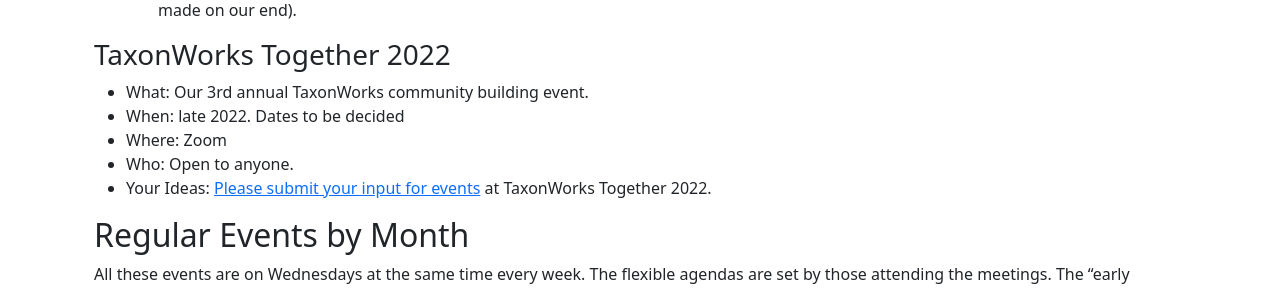
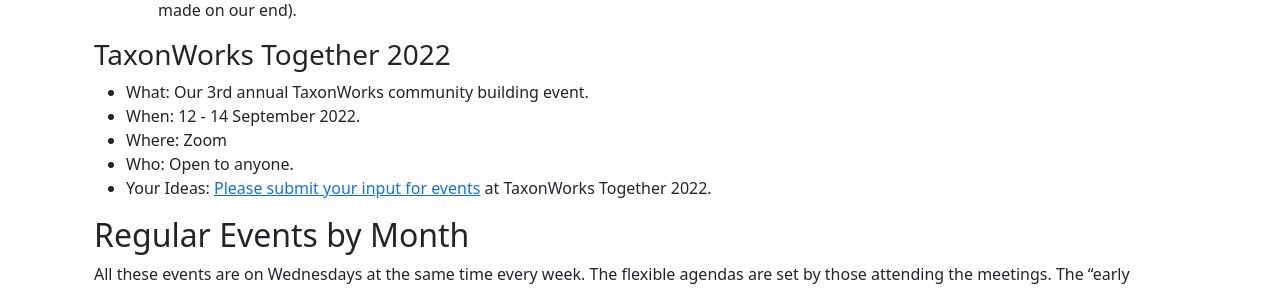
Before and after one commit to pnhogan/speciesfilegroup.github.io, a Jekyll site: the page built from events.html, in a window 1280 px wide and 900 px high, scrolled down 443 px. Shown: the part 155-445 px from the top of the window. Built offline with Jekyll 4.4.1, drawn with Linux system fonts in a browser that asks for light colours.

Commit message:
adding dates for TWT 2022

```diff
--- a/events.html
+++ b/events.html
@@ -32,7 +32,7 @@
   <h3> TaxonWorks Together 2022 </h3>
   <ul>
     <li>What: Our 3rd annual TaxonWorks community building event.</li>
-    <li>When: late 2022. Dates to be decided</li>
+    <li>When: 12 - 14 September 2022.</li>
     <li>Where: Zoom</li>
     <li>Who: Open to anyone.</li>
     <li>Your Ideas: <a href="https://github.com/SpeciesFileGroup/taxonworks_together_2022">Please submit your input for events</a> at TaxonWorks Together 2022.</li>
```
